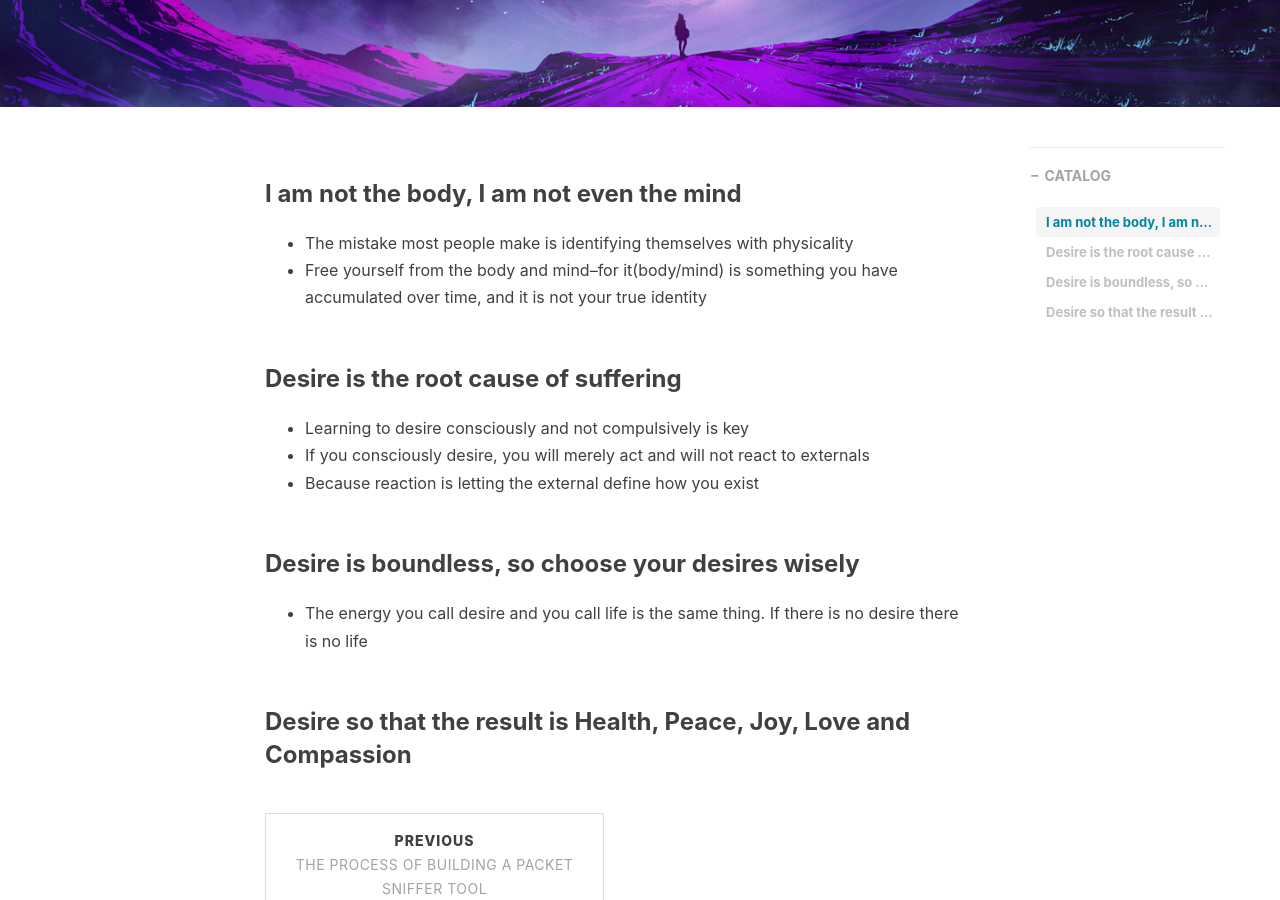
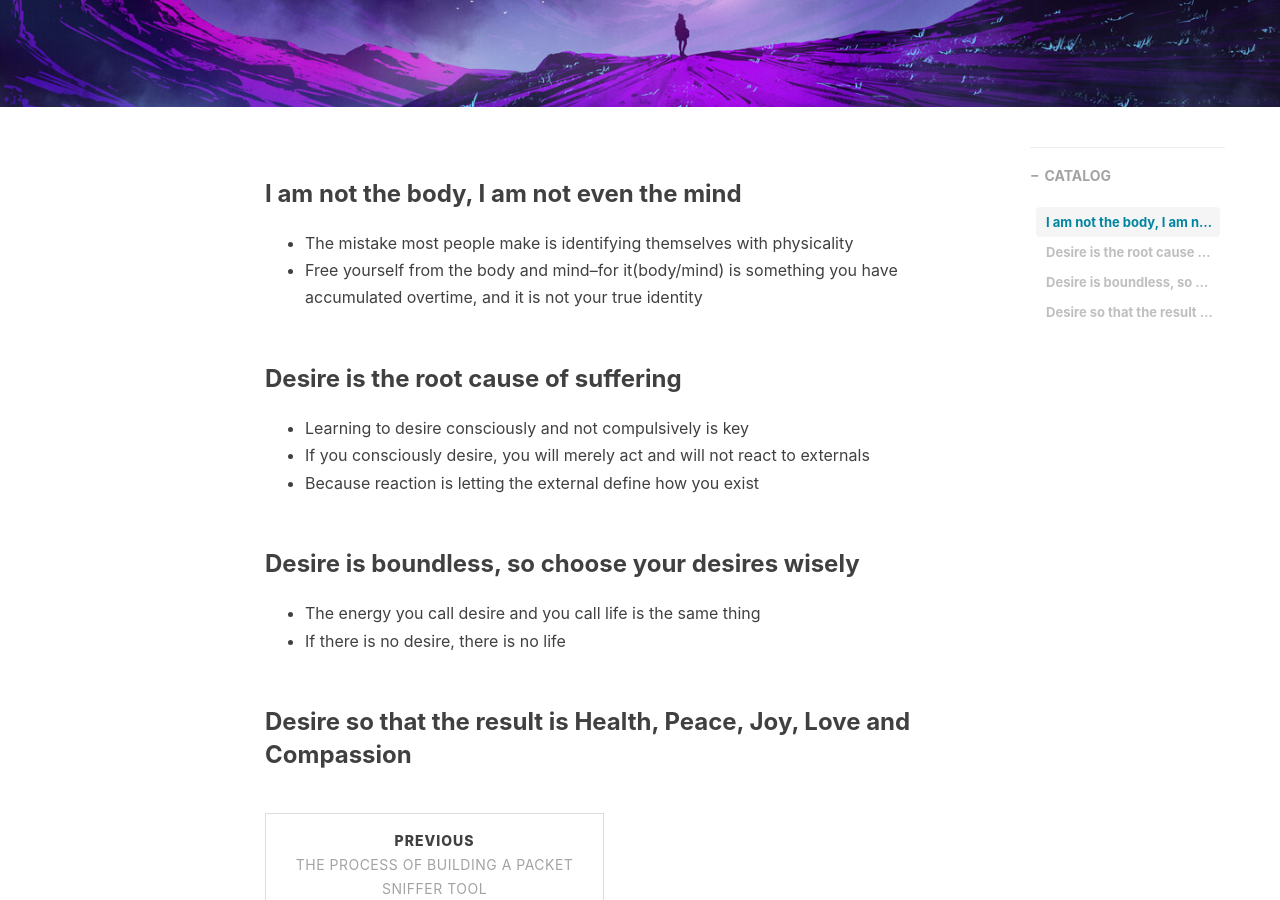
Before and after one commit to aaronjohn2/aaronjohn2.github.io, a Jekyll site: the page built from _posts/inner_engineering/2021-05-22-b.md, in a window 1280 px wide and 900 px high, scrolled down 350 px. Built offline with Jekyll 4.4.1, drawn with Linux system fonts in a browser that asks for light colours; nearby versions of some CDN libraries; comment, search, counter and statistics services are not loaded.

Commit message:
Update 2021-05-22-b.md

```diff
--- a/_posts/inner_engineering/2021-05-22-b.md
+++ b/_posts/inner_engineering/2021-05-22-b.md
@@ -9,7 +9,7 @@ author: "Aaron John"
 ### I am not the body, I am not even the mind
 
 - The mistake most people make is identifying themselves with physicality
-- Free yourself from the body and mind--for it(body/mind) is something you have accumulated over time, and it is not your true identity
+- Free yourself from the body and mind--for it(body/mind) is something you have accumulated overtime, and it is not your true identity
 
 ### Desire is the root cause of suffering
 
@@ -19,6 +19,7 @@ author: "Aaron John"
 
 ### Desire is boundless, so choose your desires wisely
 
-- The energy you call desire and you call life is the same thing. If there is no desire there is no life
+- The energy you call desire and you call life is the same thing
+- If there is no desire, there is no life
 
 ### Desire so that the result is Health, Peace, Joy, Love and Compassion
```
